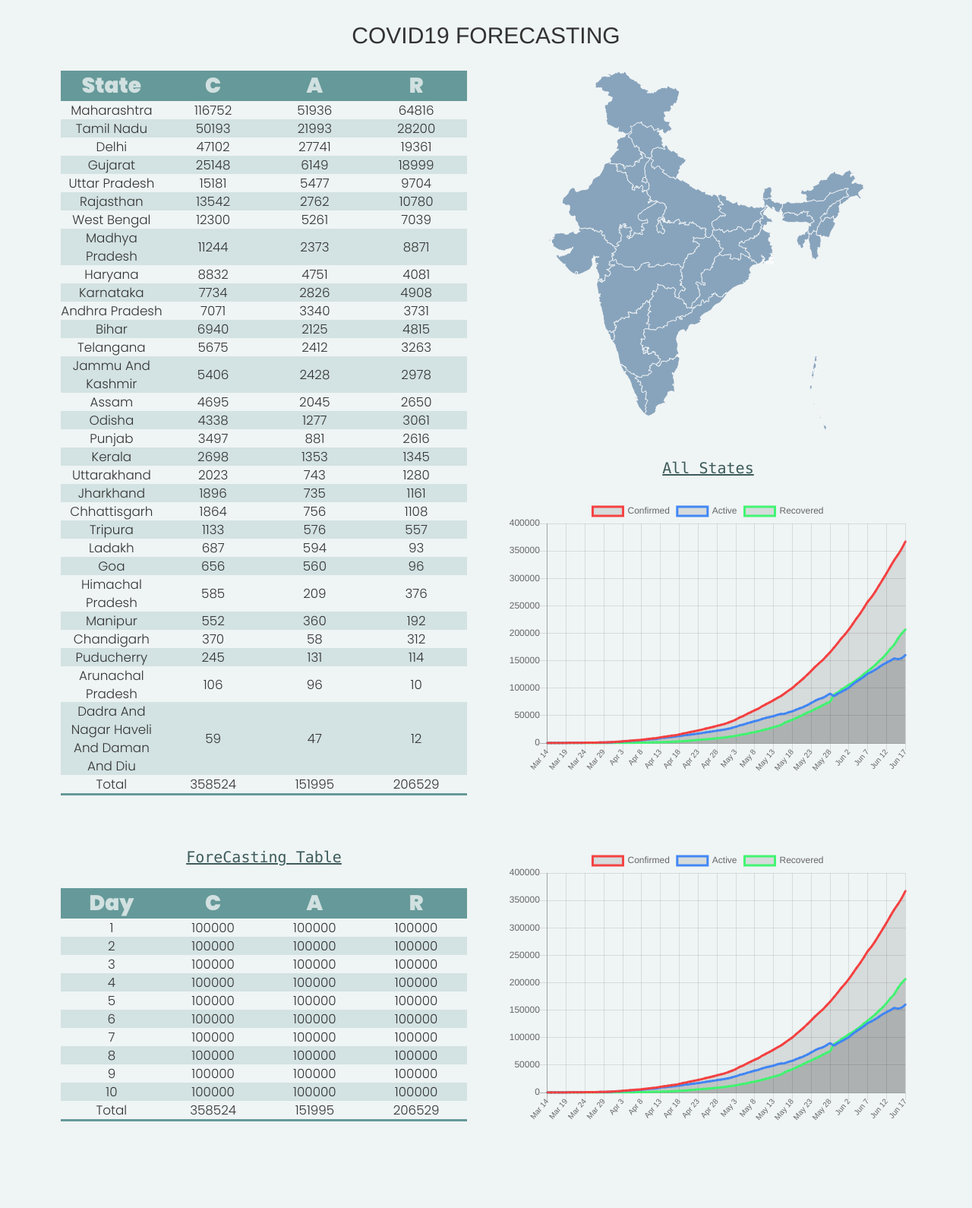
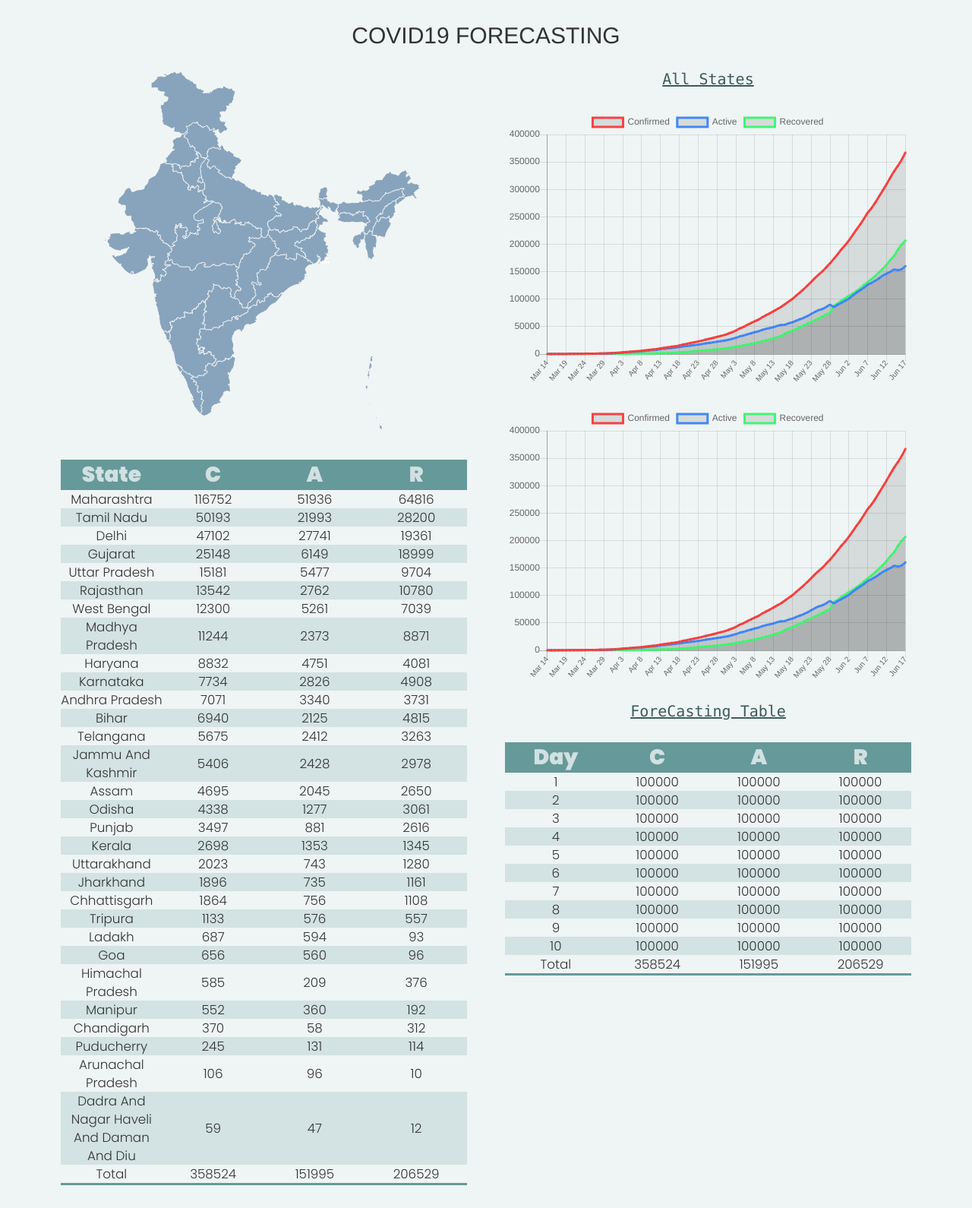
Before and after one commit to vedprakash2017/covid19_forecasting, a Flask app: page / in a window 1280 px wide. Shown: the whole page at 76% size. Before the commit the page ends 1476 px from the top, so only its background shows below. Run offline with Flask 2, Linux system fonts and the light colour scheme; some libraries are stand-ins or nearby versions.

Commit message:
changes in divs

```diff
--- a/templates/main.html
+++ b/templates/main.html
@@ -239,6 +239,11 @@ svg path:hover
     <div class="row">
       <div class="col-xs-12 col-sm-6 col-md-6">
         <div class="box tab">
+                  <div id="state" value="Total" ></div>
+                  <div class="wrap">
+                  {% block map %} {% endblock %}</div>
+        </div>
+        <div class="box tab">
 
               <link href="https://fonts.googleapis.com/css2?family=Poppins:wght@300;600;900&display=swap" rel="stylesheet">
               <div class='container1'>
@@ -283,34 +288,13 @@ svg path:hover
 
                 </div>
       </div>
-
-      <div class="box tab">
-
-
-      </div>
-
-
-    </div>
+</div>
 
     <div class="col-xs-12 col-sm-6 col-md-6">
-
-              <div class="box tab">
-                  <div id="state" value="Total" ></div>
-                  <div class="wrap">
-                  {% block map %} {% endblock %}</div>
-              </div>
             <h3 class="box " id = "state_name" style="font-family:'Lucida Console',fantasy;font-size:20px;text-decoration: underline;">All States</h3>
 
             {% block graph %}{% endblock %}
-
-    </div>
-
-
-  </div>
-
-  <div class="row">
-
-    <div class="col-xs-12 col-sm-6 col-md-6">
+            {% block graph1 %}{% endblock %}
       <h3 class="box " id = "state_name" style="font-family:'Lucida Console',fantasy;font-size:20px;text-decoration: underline;">ForeCasting Table</h3>
         <div class="box tab">
 
@@ -356,12 +340,13 @@ svg path:hover
                   </table>
 
                 </div>
-      </div>
+            </div>
     </div>
-    <div class="col-xs-12 col-sm-6 col-md-6">
-      {% block graph1 %}{% endblock %}
+
+
     </div>
+
+
   </div>
-</div>
 </body>
 </html>
```
